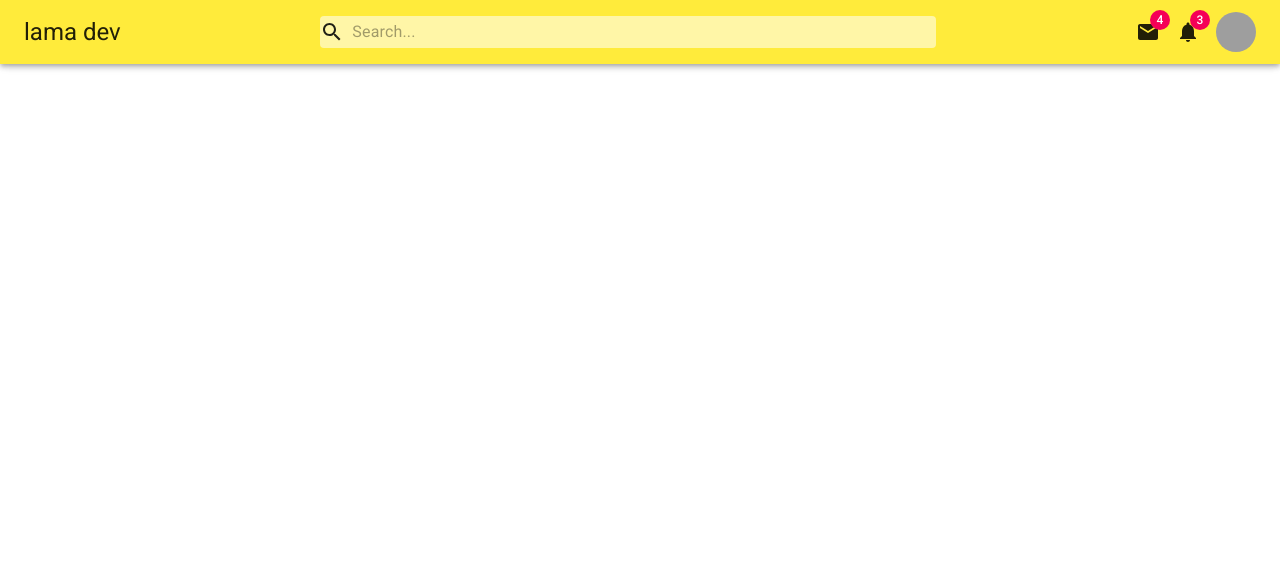
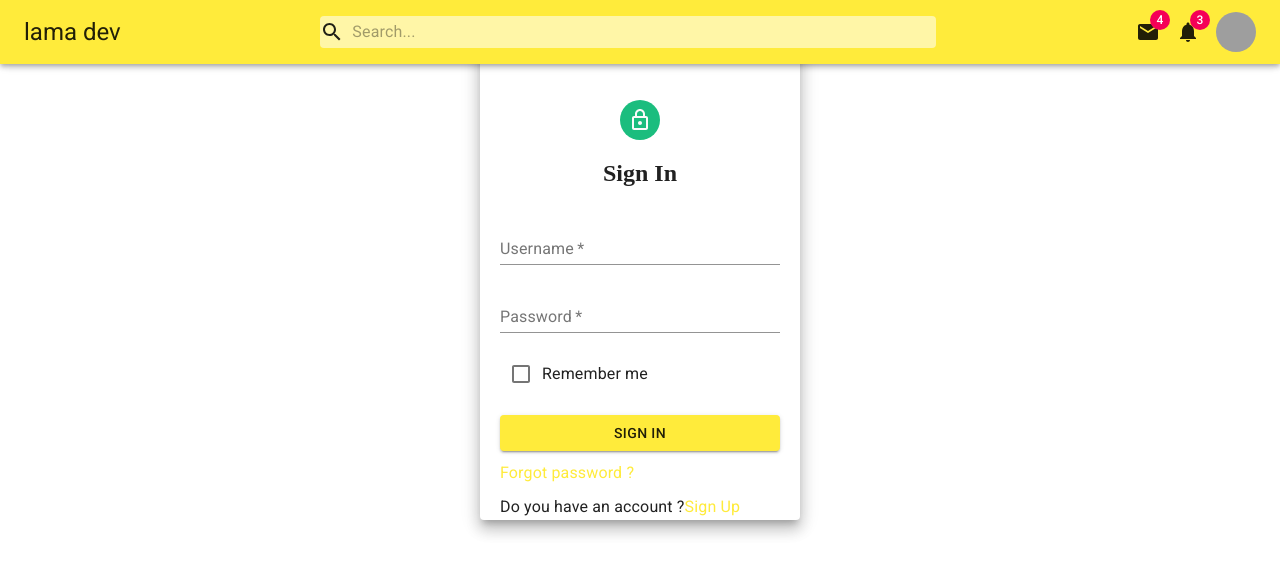
Before and after one commit to Genoos/super, a React (Create React App) app: page /login in a window 1280 px wide. Shown: the top 574 px of the page. Built offline with nearby package versions, Linux system fonts and the light colour scheme; grey boxes are pictures that could not be loaded.

Commit message:
added login page

```diff
--- a/src/App.js
+++ b/src/App.js
@@ -1,11 +1,14 @@
 import { BrowserRouter as Router, Switch, Route } from "react-router-dom";
 import Navbar from "./components/Navbar";
+
 import { Grid } from "@material-ui/core";
 import Feed from "./components/Feed";
 import Leftbar from "./components/Leftbar";
 import Rightbar from "./components/Rightbar";
 import { makeStyles } from "@material-ui/core";
 import Add from "./components/Add";
+import Single from "./components_post/single";
+import Login from "./components_login/Login";
 
 const usestyles = makeStyles((theme) => ({
   right: {
@@ -36,6 +39,18 @@ const App = () => {
             </Grid>
             <Add />
           </Route>
+          <Route exact path="/post">
+            <Grid container>
+              <Grid item sm={2} xs={2}></Grid>
+              <Grid item sm={8} xs={10}>
+                <Single />
+              </Grid>
+              <Grid item sm={2} className={classes.right}></Grid>
+            </Grid>
+          </Route>
+          <Route exact path="/login">
+            <Login/>
+          </Route>
         </Switch>
       </div>
     </Router>
--- /dev/null
+++ b/src/components_login/Login.js
@@ -0,0 +1,106 @@
+// import { makeStyles,Modal } from "@material-ui/core";
+// import { AccountCircle } from "@material-ui/icons";
+
+// const usestyles = makeStyles((theme) => ({
+
+//   }));
+
+// const Login=()=>{
+//     const [open, setopen] = useState(false);
+//     return (
+//         <Modal open={open} className={classes.modal}>
+//             <container className={classes.container}>
+//                 <form className={classes.form} autoComplete="off">
+//                     <div>
+//                         <AccountCircle/>
+//                     </div>
+//                 </form>
+//             </container>
+//         </Modal>
+//     )
+// }
+
+// export default Login;
+
+import React from "react";
+import {
+  Grid,
+  Paper,
+  Avatar,
+  TextField,
+  Button,
+  Typography,
+  Link,
+  makeStyles,
+  Container,
+} from "@material-ui/core";
+import LockOutlinedIcon from "@material-ui/icons/LockOutlined";
+import FormControlLabel from "@material-ui/core/FormControlLabel";
+import Checkbox from "@material-ui/core/Checkbox";
+
+const usestyles = makeStyles((theme) => ({
+  paper: {
+    paddingTop: theme.spacing(10),
+    padding: 20,
+    height: "50vh",
+    width: 280,
+    margin: "20px auto",
+  },
+}));
+
+const Login = () => {
+  const classes = usestyles();
+
+  const avatarStyle = { backgroundColor: "#1bbd7e" };
+  const btnstyle = { margin: "10px 0" };
+  return (
+    <Grid>
+      <Paper className={classes.paper} elevation={10}>
+        <Grid align="center">
+          <Avatar style={avatarStyle}>
+            <LockOutlinedIcon />
+          </Avatar>
+          <h2>Sign In</h2>
+        </Grid>
+        <TextField
+          label="Username"
+          placeholder="Enter username"
+          fullWidth
+          required
+          style={btnstyle}
+        />
+        <TextField
+          label="Password"
+          placeholder="Enter password"
+          type="password"
+          fullWidth
+          required
+          style={btnstyle}
+        />
+        <FormControlLabel
+          control={<Checkbox name="checkedB" color="primary" />}
+          label="Remember me"
+          style={btnstyle}
+        />
+        <Button
+          type="submit"
+          color="primary"
+          variant="contained"
+          style={btnstyle}
+          fullWidth
+        >
+          Sign in
+        </Button>
+        <Typography>
+          <Link href="#">Forgot password ?</Link>
+        </Typography>
+        <Typography style={btnstyle}>
+          {" "}
+          Do you have an account ?<Link href="#">Sign Up</Link>
+        </Typography>
+      </Paper>
+    </Grid>
+  );
+};
+
+export default Login;
--- /dev/null
+++ b/src/components_post/single.js
@@ -0,0 +1,19 @@
+import Singlepost from "./single_post";
+import { makeStyles } from "@material-ui/core";
+
+const usestyles = makeStyles((theme) => ({
+  single: {
+    paddingTop: theme.spacing(10),
+  },
+}));
+
+const Single = () => {
+  const classes = usestyles();
+  return (
+    <div className={classes.single}>
+      <Singlepost />
+    </div>
+  );
+};
+
+export default Single;
--- /dev/null
+++ b/src/components_post/single_post.js
@@ -0,0 +1,60 @@
+import {
+  Card,
+  CardActionArea,
+  CardMedia,
+  CardContent,
+  Typography,
+  makeStyles,
+} from "@material-ui/core";
+
+const usestyles = makeStyles((theme) => ({
+  media: {
+    height: 550,
+    [theme.breakpoints.down("sm")]: {
+      height: 150,
+    },
+  },
+  card: {
+    marginBottom: theme.spacing(5),
+    backgroundColor: "#ffffe6",
+  },
+  title: {
+    alignItems: "center",
+    textAlign: "center",
+  },
+}));
+
+const Singlepost = () => {
+  const classes = usestyles();
+  return (
+    <>
+      <Card className={classes.card}>
+        <CardActionArea>
+          <CardMedia
+            className={classes.media}
+            image="https://images.pexels.com/photos/6785291/pexels-photo-6785291.jpeg?cs=srgb&dl=pexels-limuel-gonzales-6785291.jpg&fm=jpg"
+            title="My post"
+          />
+          <CardContent>
+            <Typography gutterBottom variant="h5" className={classes.title}>
+              My first post
+            </Typography>
+          </CardContent>
+        </CardActionArea>
+      </Card>
+      <Card className={classes.content}>
+        <Typography variant="h6" align="center" color="blue">
+          Author
+        </Typography>
+        <Typography variant="subtitle1">
+          Lorem ipsum dolor sit, amet consectetur adipisicing elit. Debitis
+          corrupti quisquam minima neque animi, pariatur excepturi temporibus,
+          totam dolore perferendis nobis nam at, magnam dicta. Quisquam iste est
+          iusto dolorum?
+        </Typography>
+      </Card>
+    </>
+  );
+};
+
+export default Singlepost;
```
Also changed, not shown: src/components/Navbar.js (+21 -1 lines).
